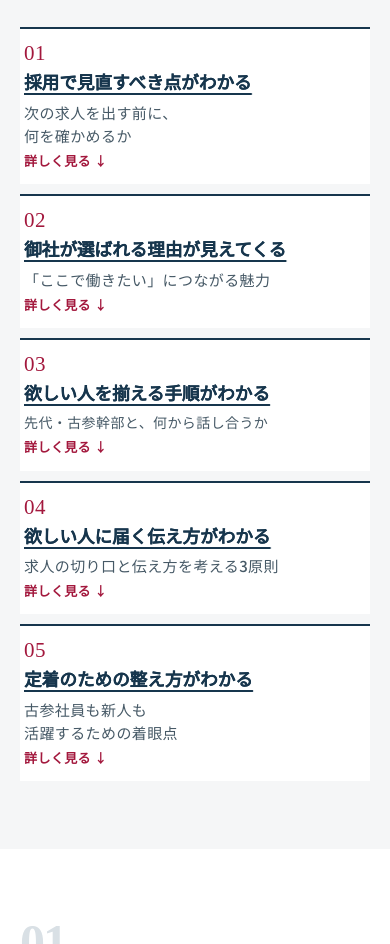
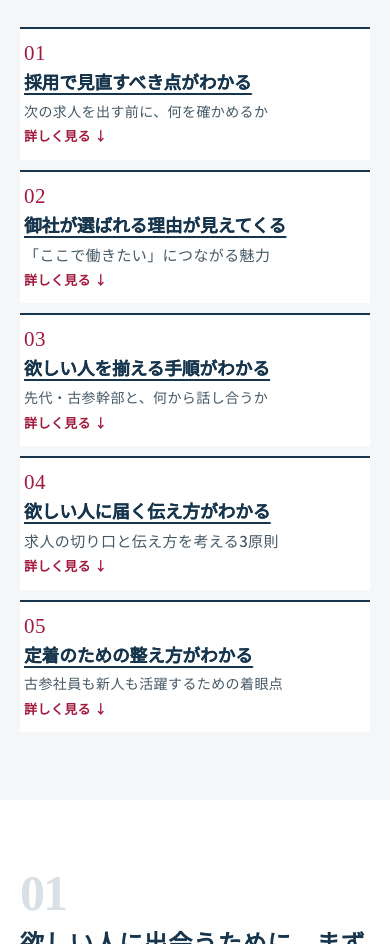
Before and after one commit to ws-sound55/wasou-lp-b-preview, a website: page seminar-flyer/index.html in a window 390 px wide. Shown: the part 1513-2457 px from the top of the page. Drawn offline with Linux system fonts and the light colour scheme.

Commit message:
style: keep flyer support copy on one mobile line
Co-authored-by: Manus <dev-agent@manus.ai>

```diff
--- a/assets/css/seminar-flyer.css
+++ b/assets/css/seminar-flyer.css
@@ -200,9 +200,9 @@ h2 { color: var(--navy); font-family: var(--serif); font-size: clamp(27px, 3.15v
   .card-copy-mobile { display: grid; gap: 0; }
   .card-copy-mobile > span { display: block; }
   .card-title-mobile { display: block; white-space: nowrap; font-size: clamp(15.4px, 4.62vw, 17.6px); font-weight: 900; line-height: 1.5; letter-spacing: 0; text-decoration: underline; text-decoration-thickness: 1.5px; text-underline-offset: 4px; text-shadow: .2px 0 currentColor; }
-  .takeaway-index-03 .card-copy-mobile { display: block; white-space: nowrap; }
-  .takeaway-index-03 .card-copy-mobile > span { display: inline; }
-  .takeaway-index-03 small { font-size: 14px; }
+  .takeaway-index-01 .card-copy-mobile, .takeaway-index-03 .card-copy-mobile, .takeaway-index-05 .card-copy-mobile { display: block; white-space: nowrap; }
+  .takeaway-index-01 .card-copy-mobile > span, .takeaway-index-03 .card-copy-mobile > span, .takeaway-index-05 .card-copy-mobile > span { display: inline; }
+  .takeaway-index-01 small, .takeaway-index-03 small, .takeaway-index-05 small { font-size: 14px; }
   .takeaways .section-heading h2 { font-size: clamp(19px, 6.2vw, 23px); line-height: 1.68; letter-spacing: 0; }
   .takeaways-title-desktop { display: none; }
   .takeaways-title-mobile { display: grid; gap: 0; }
--- a/seminar-flyer/index.html
+++ b/seminar-flyer/index.html
@@ -13,8 +13,8 @@
   <link rel="preconnect" href="https://fonts.googleapis.com">
   <link rel="preconnect" href="https://fonts.gstatic.com" crossorigin>
   <link href="https://fonts.googleapis.com/css2?family=Noto+Sans+JP:wght@400;500;600;700&family=Noto+Serif+JP:wght@500;600;700&display=swap" rel="stylesheet">
-  <link rel="stylesheet" href="../assets/css/seminar-flyer.css?v=20261027-card-emphasis-01">
-  <script src="../assets/js/seminar-flyer.js?v=20261027-card-emphasis-01" defer></script>
+  <link rel="stylesheet" href="../assets/css/seminar-flyer.css?v=20261027-support-oneline-01">
+  <script src="../assets/js/seminar-flyer.js?v=20261027-support-oneline-01" defer></script>
 </head>
 <body>
   <a class="skip-link" href="#main-content">本文へ移動</a>
@@ -54,11 +54,11 @@
           <h2 id="takeaways-title"><span class="takeaways-title-desktop">御社の採用を変えるために。<br>セミナーで持ち帰れる5つのこと。</span><span class="takeaways-title-mobile"><span>御社の採用を変えるために。</span><span>セミナーで持ち帰れる</span><span>5つのこと。</span></span></h2>
         </div>
         <nav class="takeaway-index" aria-label="5つの持ち帰り">
-          <a href="#takeaway-1"><span>01</span><strong><span class="card-copy-desktop">採用で見直すべき点が分かる</span><span class="card-title-mobile">採用で見直すべき点がわかる</span></strong><small><span class="card-copy-desktop">次の求人を出す前に、何を確かめるか</span><span class="card-copy-mobile"><span>次の求人を出す前に、</span><span>何を確かめるか</span></span></small><em aria-hidden="true">詳しく見る ↓</em></a>
+          <a class="takeaway-index-01" href="#takeaway-1"><span>01</span><strong><span class="card-copy-desktop">採用で見直すべき点が分かる</span><span class="card-title-mobile">採用で見直すべき点がわかる</span></strong><small><span class="card-copy-desktop">次の求人を出す前に、何を確かめるか</span><span class="card-copy-mobile"><span>次の求人を出す前に、</span><span>何を確かめるか</span></span></small><em aria-hidden="true">詳しく見る ↓</em></a>
           <a href="#takeaway-2"><span>02</span><strong><span class="card-copy-desktop">御社が選ばれる理由が見えてくる</span><span class="card-title-mobile">御社が選ばれる理由が見えてくる</span></strong><small>「ここで働きたい」につながる魅力</small><em aria-hidden="true">詳しく見る ↓</em></a>
           <a class="takeaway-index-03" href="#takeaway-3"><span>03</span><strong><span class="card-copy-desktop">「欲しい人」をそろえる手順が分かる</span><span class="card-title-mobile">欲しい人を揃える手順がわかる</span></strong><small><span class="card-copy-desktop">先代・古参幹部と、何から話し合うか</span><span class="card-copy-mobile"><span>先代・古参幹部と、</span><span>何から話し合うか</span></span></small><em aria-hidden="true">詳しく見る ↓</em></a>
           <a href="#takeaway-4"><span>04</span><strong><span class="card-copy-desktop">欲しい人に届く伝え方が分かる</span><span class="card-title-mobile">欲しい人に届く伝え方がわかる</span></strong><small>求人の切り口と伝え方を考える3原則</small><em aria-hidden="true">詳しく見る ↓</em></a>
-          <a href="#takeaway-5"><span>05</span><strong><span class="card-copy-desktop">定着のために整えることが分かる</span><span class="card-title-mobile">定着のための整え方がわかる</span></strong><small><span class="card-copy-desktop">古参社員も新人も活躍するための着眼点</span><span class="card-copy-mobile"><span>古参社員も新人も</span><span>活躍するための着眼点</span></span></small><em aria-hidden="true">詳しく見る ↓</em></a>
+          <a class="takeaway-index-05" href="#takeaway-5"><span>05</span><strong><span class="card-copy-desktop">定着のために整えることが分かる</span><span class="card-title-mobile">定着のための整え方がわかる</span></strong><small><span class="card-copy-desktop">古参社員も新人も活躍するための着眼点</span><span class="card-copy-mobile"><span>古参社員も新人も</span><span>活躍するための着眼点</span></span></small><em aria-hidden="true">詳しく見る ↓</em></a>
         </nav>
       </div>
     </section>
```
